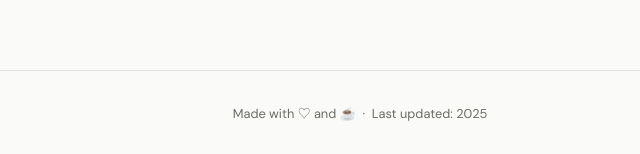
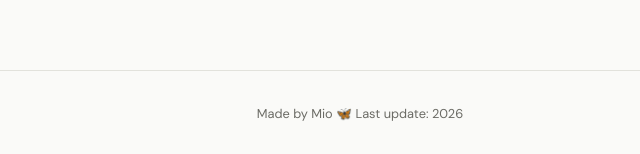
Before and after one commit to miopomu/miopomu.github.io, a plain HTML site: page index.html in a window 1280 px wide. Shown: the part 2125-2279 px from the top of the page, 280-920 px from the left. Drawn offline with nearby package versions, Linux system fonts and the light colour scheme.

Commit message:
Update index.html

```diff
--- a/index.html
+++ b/index.html
@@ -458,7 +458,7 @@
 </main>
 
 <footer>
-  Made with ♡ and ☕ &nbsp;·&nbsp; Last updated: 2025
+  Made by Mio 🦋 Last update: 2026
 </footer>
 
 <script>
```
